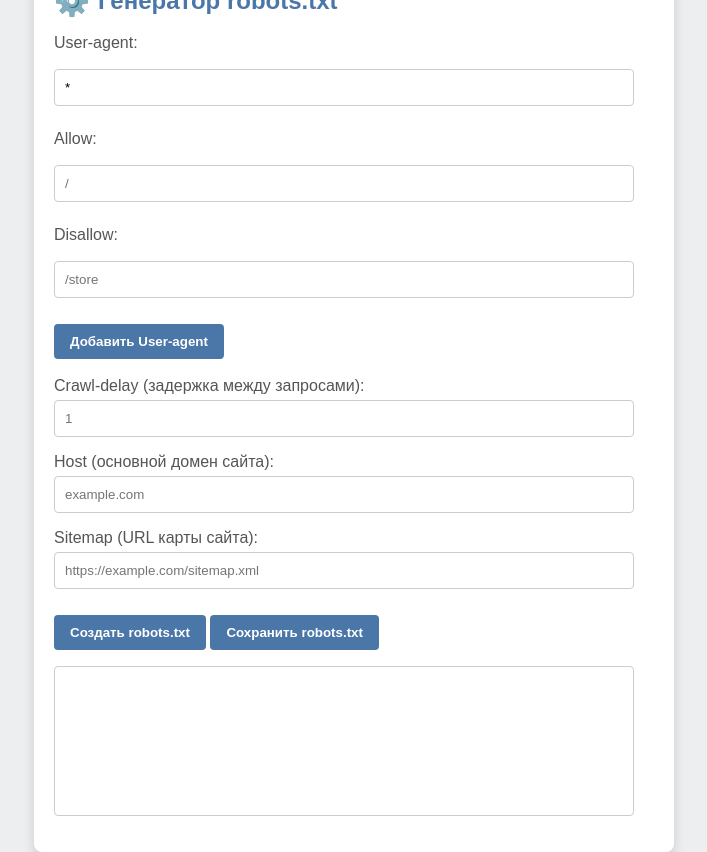
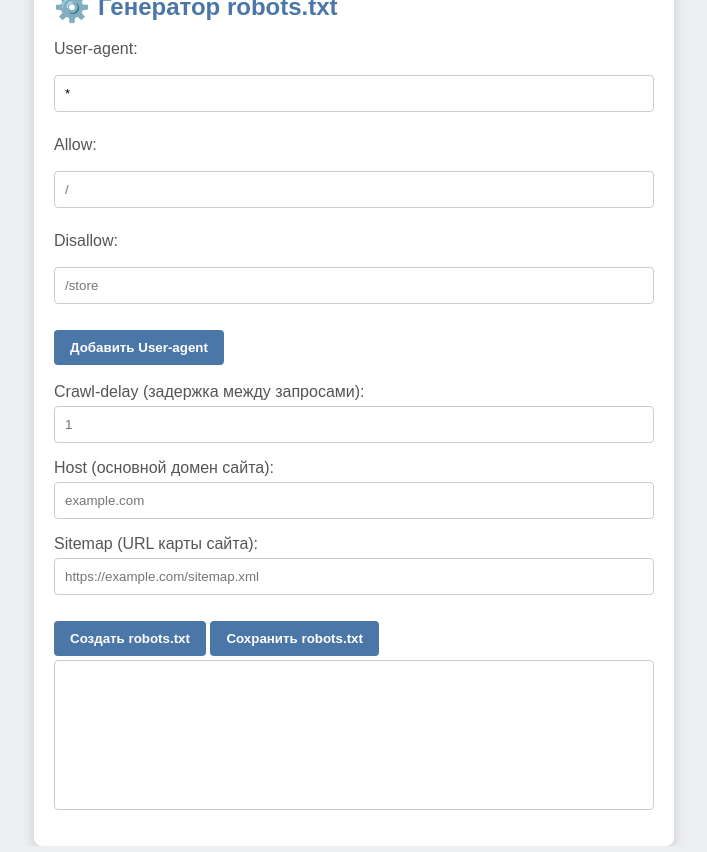
Before and after one commit to Shutnik8/robots-generator, a plain HTML site: page index.html in a window 1280 px wide. Shown: the whole page, without its empty margins (286-993 px from the left). Drawn offline with Linux system fonts and the light colour scheme.

Commit message:
Update index.html

```diff
--- a/index.html
+++ b/index.html
@@ -40,7 +40,7 @@
       margin-bottom: 5px;
     }
     input[type="text"], input[type="number"], textarea {
-      width: calc(100% - 20px);
+      width: 100%;
       padding: 10px;
       margin: 4px 0 16px;
       border: 1px solid #CCC;
@@ -68,10 +68,7 @@
       background-color: #2E4561;
     }
     textarea {
-      width: calc(100% - 20px);
       height: 150px;
-      margin-top: 16px;
-      padding: 10px;
       resize: none;
       font-family: monospace;
     }
```
